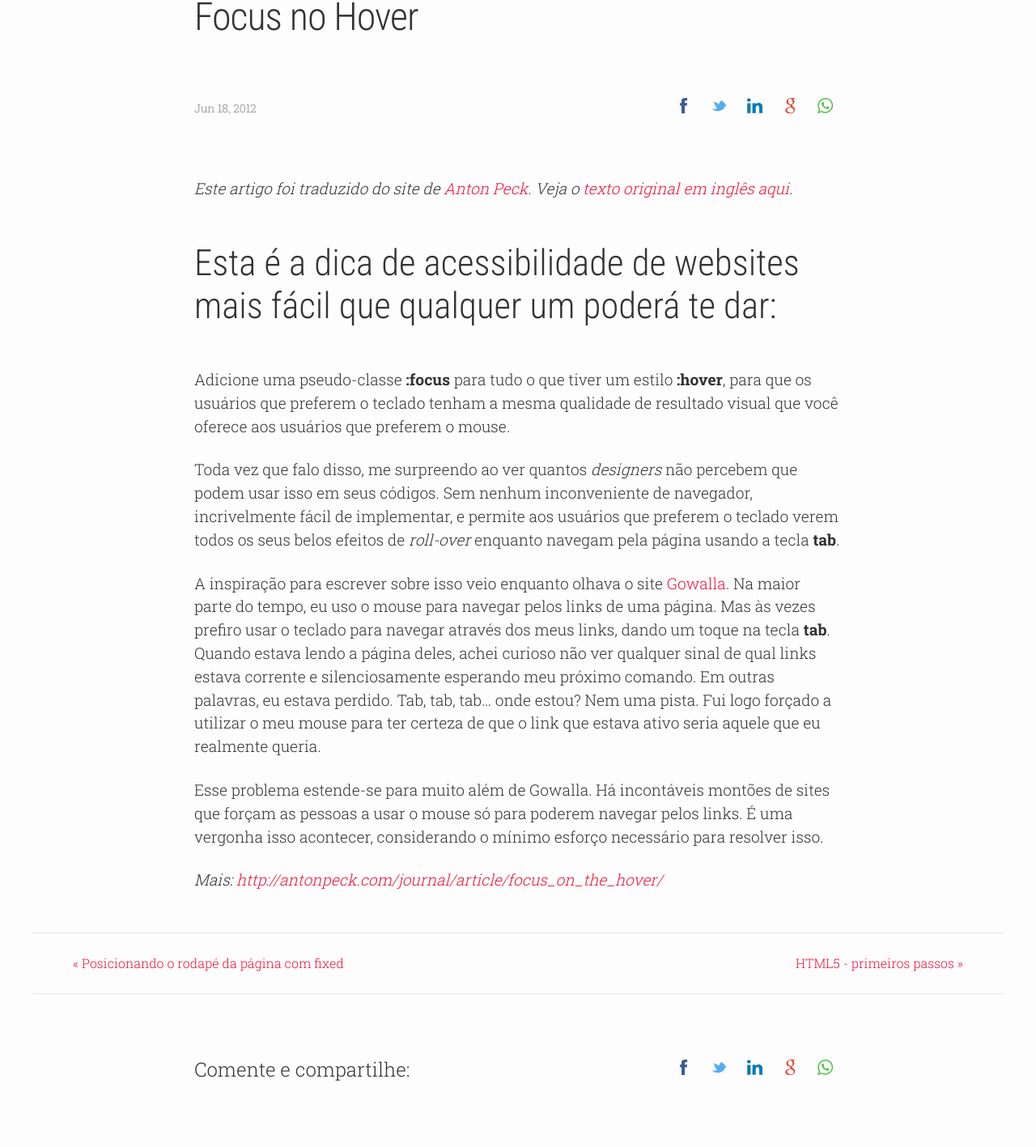
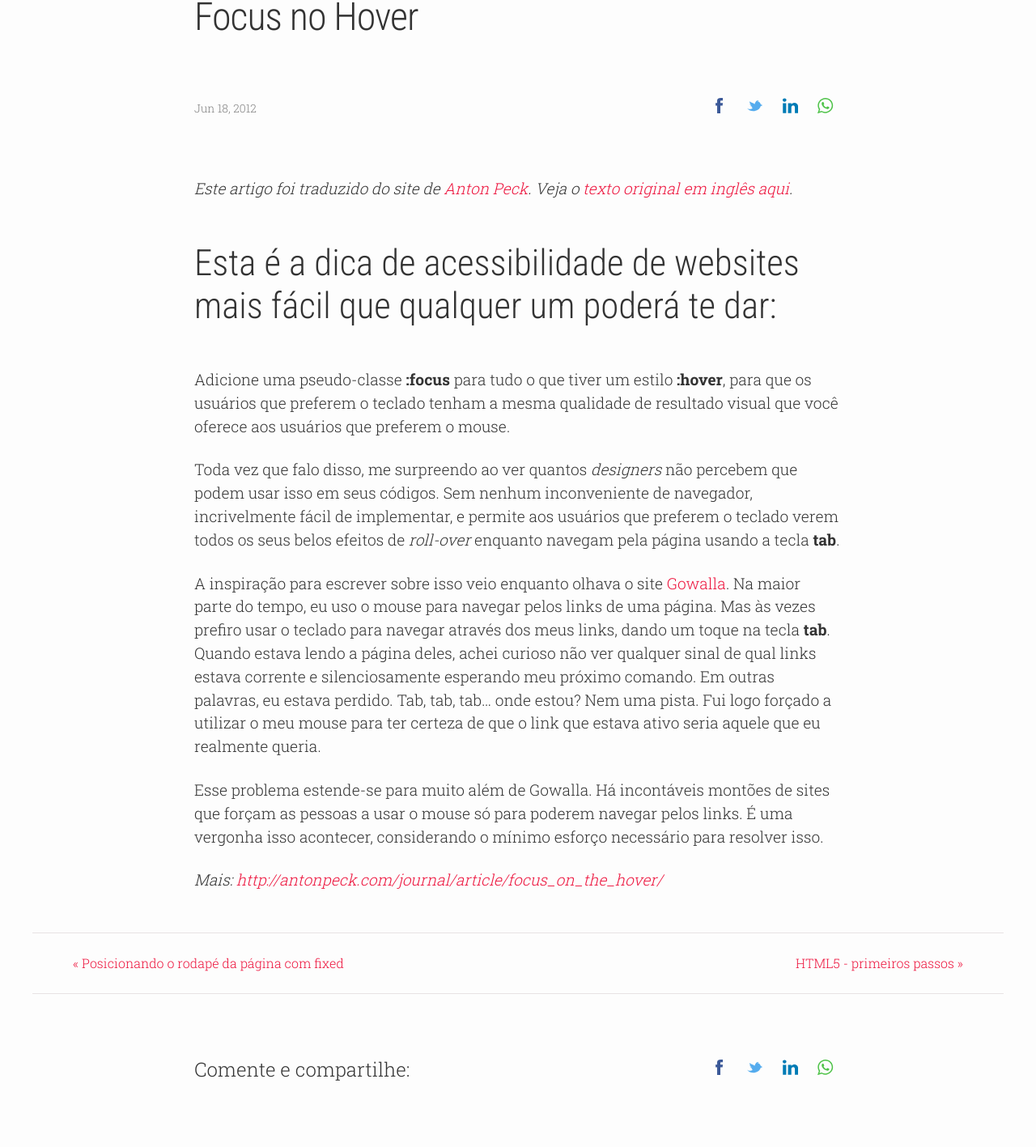
Before and after one commit to johnylab/johnylab.github.io, a Jekyll site: the page built from _posts/2012-06-19-focus-no-hover.md, in a window 1280 px wide. Shown: the part 161-1578 px from the top of the page at 81% size. Built offline with Jekyll 4.4.1, drawn with Linux system fonts in a browser that asks for light colours; comment, search, counter and statistics services are not loaded.

Commit message:
Remoção do botão de compartilhar no Google Plus

```diff
--- a/_includes/share/btn-google-plus.html
+++ /dev/null
@@ -1,2 +0,0 @@
-{% assign href = site.url | append: site.baseurl | append: page.url %}
-<a class="{{ include.class }}" href="https://plus.google.com/share?url={{ href | cgi_escape }}" target="_blank" onclick="ga('send', 'event', 'Compartilhar', 'Google Plus', '{{ page.url | append: ' ' | append: include.position }}');" title="Compartilhar no Google Plus">{% include svg/google.svg %}</a>
--- a/_includes/share/widget.html
+++ b/_includes/share/widget.html
@@ -1,5 +1,4 @@
 {% include share/btn-facebook.html    class='share-btn btn-fb' position=include.position %}
 {% include share/btn-twitter.html     class='share-btn btn-tw' position=include.position %}
 {% include share/btn-linkedin.html    class='share-btn btn-li' position=include.position %}
-{% include share/btn-google-plus.html class='share-btn btn-gp' position=include.position %}
 {% include share/btn-whatsapp.html    class='share-btn btn-wa' position=include.position %}
```
